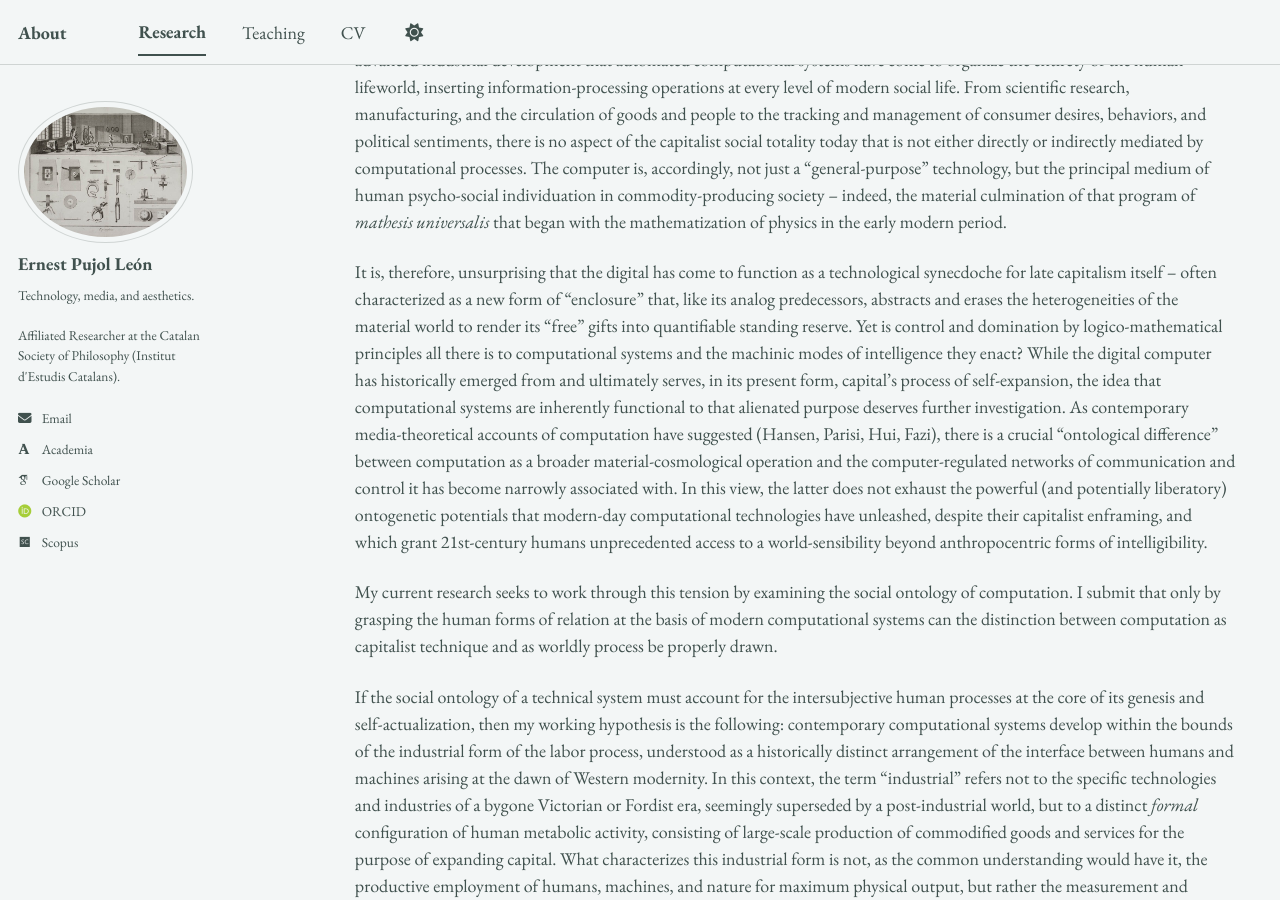
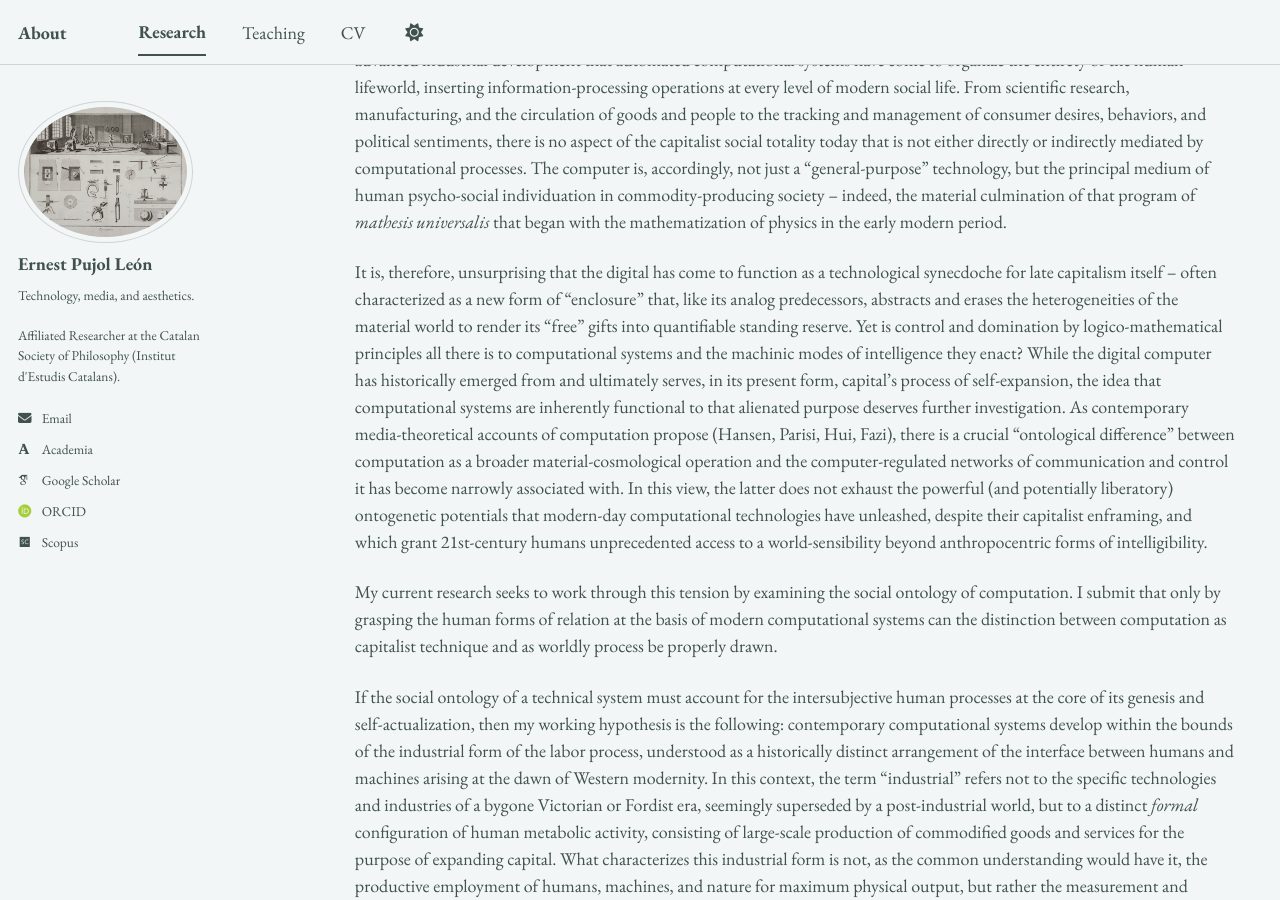
Before and after one commit to epujol90/epujol90.github.io, a Jekyll site: the page built from _pages/research.md, in a window 1280 px wide and 900 px high, scrolled down 3809 px. Built offline with Jekyll 4.4.1, drawn with Linux system fonts in a browser that asks for light colours; some web fonts are replaced; a script bundle is joined from its source files by our own code; library files that are not in the unit come from our copies.

Commit message:
Update research.md

```diff
--- a/_pages/research.md
+++ b/_pages/research.md
@@ -51,7 +51,7 @@ What is a computational system and what form of human grouping begets its existe
 
 A computer is, on most modern definitions, a system that performs sequences of mathematical or logical operations on given inputs, according to rules specified in advance. So defined, many technical systems preceding the digital electronic computer would qualify as “computational,” from the Antikythera mechanism and the Jacquard loom to the assembly line of human calculators employed in the production of logarithmic tables until the late nineteenth century. Yet it is only under conditions of advanced industrial development that automated computational systems have come to organize the entirety of the human lifeworld, inserting information-processing operations at every level of modern social life. From scientific research, manufacturing, and the circulation of goods and people to the tracking and management of consumer desires, behaviors, and political sentiments, there is no aspect of the capitalist social totality today that is not either directly or indirectly mediated by computational processes. The computer is, accordingly, not just a “general-purpose” technology, but the principal medium of human psycho-social individuation in commodity-producing society -- indeed, the material culmination of that program of _mathesis universalis_ that began with the mathematization of physics in the early modern period.
 
-It is, therefore, unsurprising that the digital has come to function as a technological synecdoche for late capitalism itself -- often characterized as a new form of “enclosure” that, like its analog predecessors, abstracts and erases the heterogeneities of the material world to render its “free” gifts into quantifiable standing reserve. Yet is control and domination by logico-mathematical principles all there is to computational systems and the machinic modes of intelligence they enact? While the digital computer has historically emerged from and ultimately serves, in its present form, capital’s process of self-expansion, the idea that computational systems are inherently functional to that alienated purpose deserves further investigation. As contemporary media-theoretical accounts of computation have suggested (Hansen, Parisi, Hui, Fazi), there is a crucial “ontological difference” between computation as a broader material-cosmological operation and the computer-regulated networks of communication and control it has become narrowly associated with. In this view, the latter does not exhaust the powerful (and potentially liberatory) ontogenetic potentials that modern-day computational technologies have unleashed, despite their capitalist enframing, and which grant 21st-century humans unprecedented access to a world-sensibility beyond anthropocentric forms of intelligibility.
+It is, therefore, unsurprising that the digital has come to function as a technological synecdoche for late capitalism itself -- often characterized as a new form of “enclosure” that, like its analog predecessors, abstracts and erases the heterogeneities of the material world to render its “free” gifts into quantifiable standing reserve. Yet is control and domination by logico-mathematical principles all there is to computational systems and the machinic modes of intelligence they enact? While the digital computer has historically emerged from and ultimately serves, in its present form, capital’s process of self-expansion, the idea that computational systems are inherently functional to that alienated purpose deserves further investigation. As contemporary media-theoretical accounts of computation propose (Hansen, Parisi, Hui, Fazi), there is a crucial “ontological difference” between computation as a broader material-cosmological operation and the computer-regulated networks of communication and control it has become narrowly associated with. In this view, the latter does not exhaust the powerful (and potentially liberatory) ontogenetic potentials that modern-day computational technologies have unleashed, despite their capitalist enframing, and which grant 21st-century humans unprecedented access to a world-sensibility beyond anthropocentric forms of intelligibility.
 
 My current research seeks to work through this tension by examining the social ontology of computation. I submit that only by grasping the human forms of relation at the basis of modern computational systems can the distinction between computation as capitalist technique and as worldly process be properly drawn.
 
```
